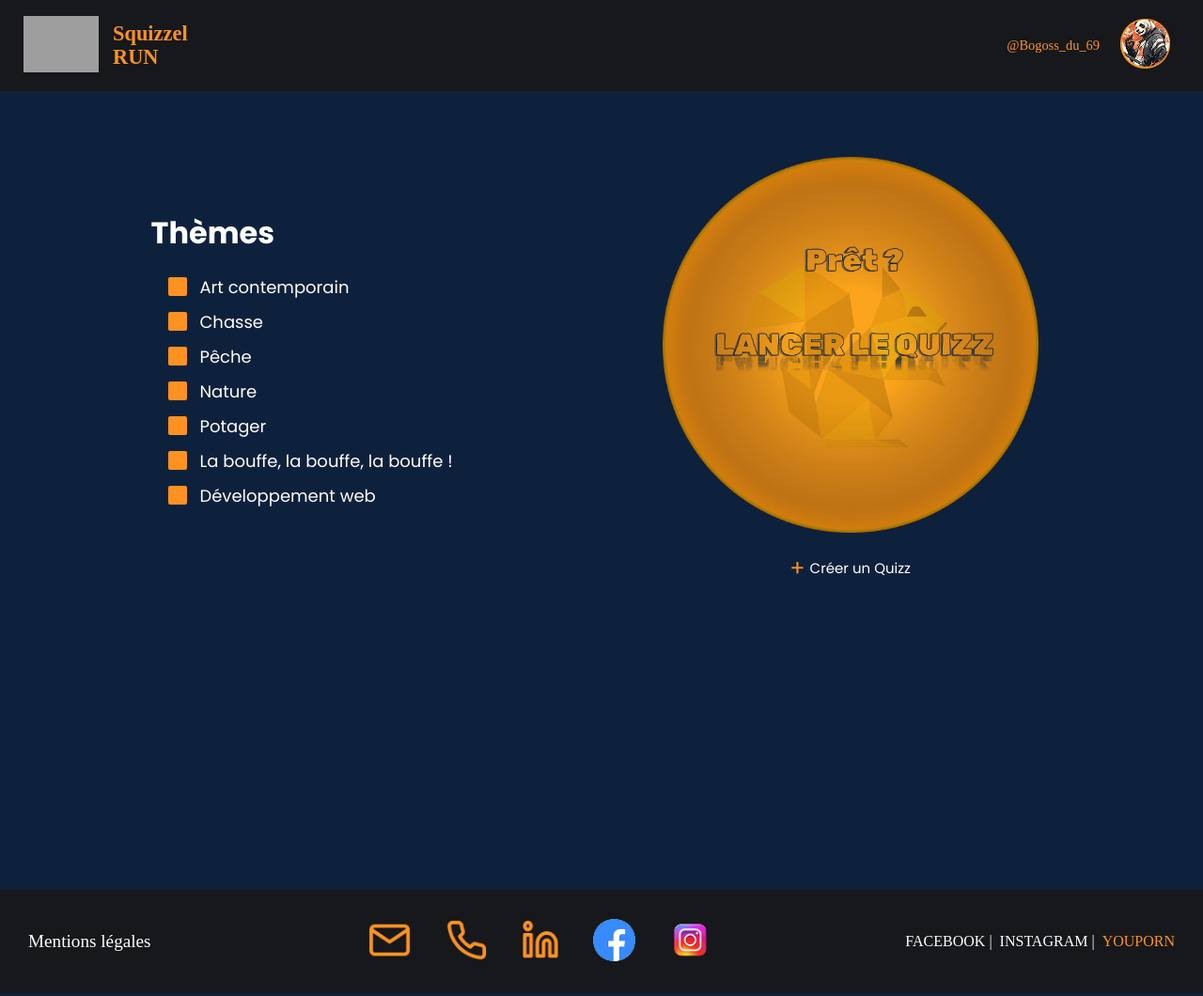
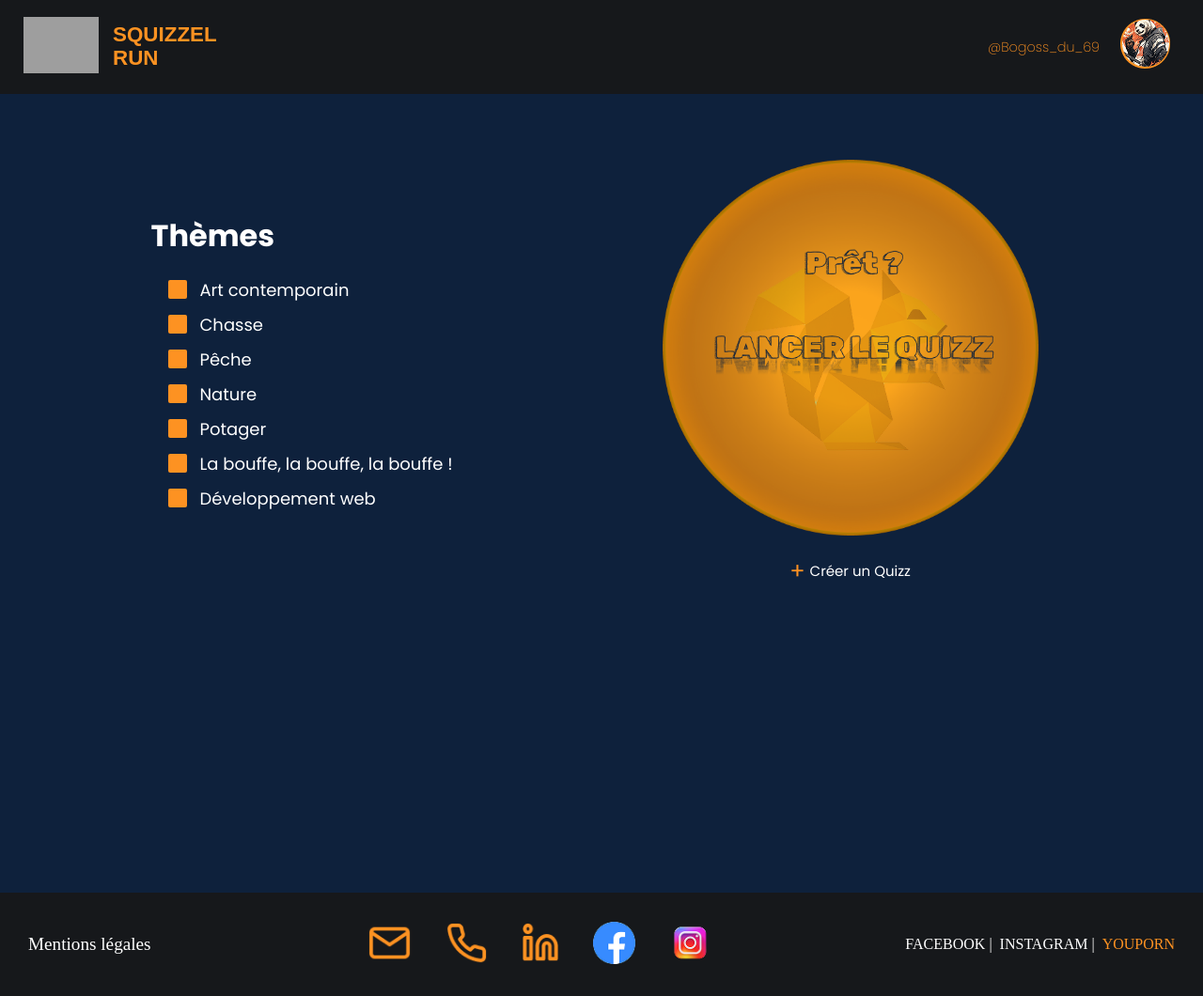
Before and after one commit to Natacha641/projet_quizz, a PHP site: page /index.php in a window 1280 px wide. Shown: the whole page at 94% size. Run offline with PHP 8.4, Linux system fonts and the light colour scheme; some web fonts are replaced; grey boxes are pictures that could not be loaded.

Commit message:
ajustement polices header

```diff
--- a/header.php
+++ b/header.php
@@ -6,7 +6,7 @@
                     <img src="img/logo.svg" alt="un ecureuil" class="logo-icon">
                 </a>
                 <div class="logo-text">
-                    <span>Squizzel</span>
+                    <span>SQUIZZEL</span>
                     <span>RUN</span>
                 </div>
             </div>
--- a/header_footer.css
+++ b/header_footer.css
@@ -1,6 +1,5 @@
 body {
     margin: 0;
-    font-family: Rubik;
     display: block;
     background-color: #0E213C;
     color: white;
@@ -23,6 +22,7 @@ main {
     display: flex;
     align-items: center;
     gap: 12px;
+    font-family: poppins, sans-serif;
 }
 
 .logo-icon {
@@ -37,7 +37,9 @@ main {
     font-size: 1.4rem;
     line-height: 1.1;
     color: #FD9222;
+    font-family: rubik, sans-serif;
 }
+
 
 .logotype {
     display: flex;
```
